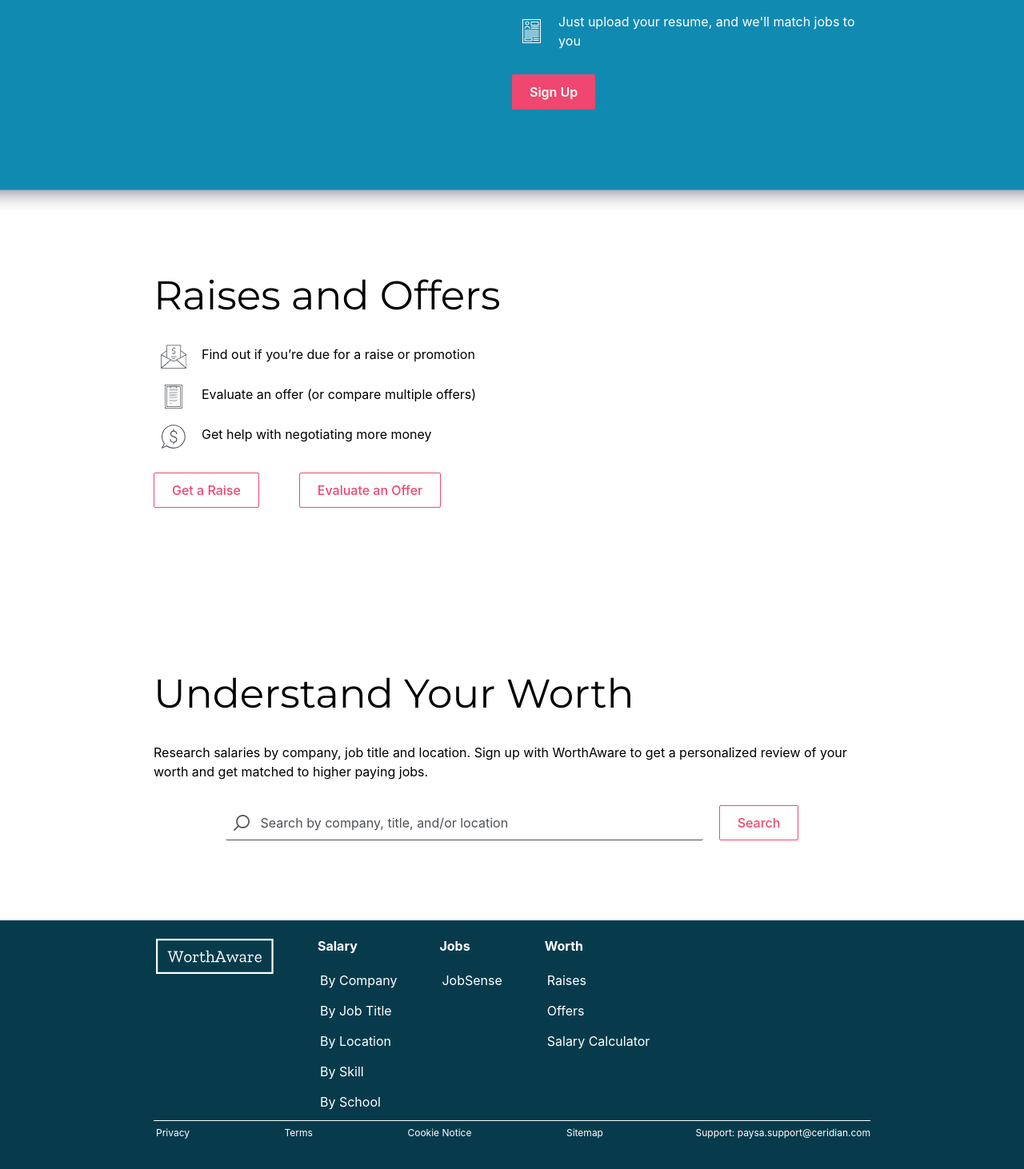
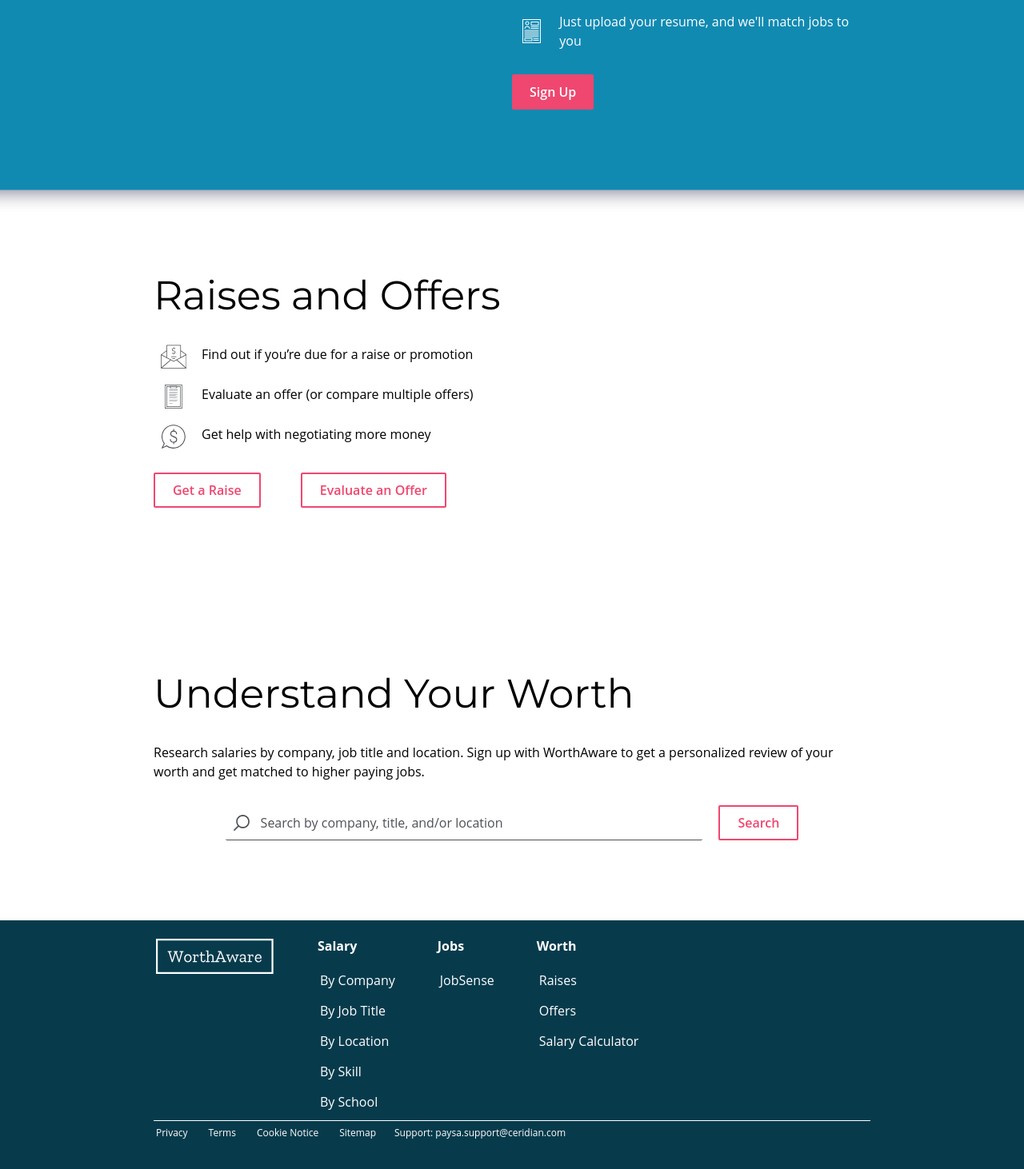
Before and after one commit to pay-lens/web, a Next.js app: page / in a window 1280 px wide. Shown: the part 1920-3382 px from the top of the page at 80% size. Built offline with nearby package versions, Linux system fonts and the light colour scheme.

Commit message:
style buttons

```diff
--- a/src/components/Button/Button.js
+++ b/src/components/Button/Button.js
@@ -6,28 +6,43 @@ import colors from '../../styles/colorPalette';
 
 const ButtonBase = styled.button`
   border-radius: 2px;
-  font-weight: 500;
+  cursor: pointer;
+  font-weight: 600;
   height: ${pxToEm(44)};
   padding: 0 ${pxToEm(22)};
+  transition: background 0.3s ease, box-shadow 0.3s ease;
+
+  :hover {
+    box-shadow: 0px 2px 4px -1px rgb(0 0 0 / 20%), 0px 4px 5px 0px rgb(0 0 0 / 14%), 0px 1px 10px 0px rgb(0 0 0 / 12%);
+  }
 `;
 
 const PrimaryButton = styled(ButtonBase)`
-  background: ${colors.paradisePink.hex};
+  background: ${colors.pink.hex};
   border: none;
   color: ${colors.white.hex};
-  font-weight: 600;
+
+  :hover {
+    background: rgba(${colors.pink.rgb}, 0.9);
+  }
 `;
 
 const SecondaryButton = styled(ButtonBase)`
   background: transparent;
-  border: 1px solid ${colors.paradisePink.hex};
-  color: ${colors.paradisePink.hex};
+  border: 2px solid ${colors.pink.hex};
+  color: ${colors.pink.hex};
 `;
 
 const TertiaryButton = styled(ButtonBase)`
   background: transparent;
   border: none;
   color: ${colors.white.hex};
+  font-weight: 500;
+
+  :hover {
+    box-shadow: none;
+    background: rgba(${colors.black.rgb}, 0.25);
+  }
 `;
 
 const Button = ({ color, size, variant, ...rest }) => {
--- a/src/components/GlobalFooter/GlobalFooter.js
+++ b/src/components/GlobalFooter/GlobalFooter.js
@@ -7,7 +7,7 @@ import { pxToEm } from '../../styles/utils/converters';
 import colors from '../../styles/colorPalette';
 
 const Footer = styled.footer`
-  background: ${colors.midnightGreenEagle.hex};
+  background: ${colors.teal.hex};
   color: ${colors.white.hex};
   display: grid;
   grid-template-areas:
@@ -85,7 +85,10 @@ const NoticeList = styled.ul`
   display: flex;
   font-size: ${pxToEm(12)};
   grid-area: privacy;
-  justify-content: space-between;
+
+  li:not(:first-child) {
+    margin-left: ${pxToEm(20)};
+  }
 
   @media only screen and (max-width: 700px) {
     align-content: flex-start;
--- a/src/components/GlobalHeader/GlobalHeader.js
+++ b/src/components/GlobalHeader/GlobalHeader.js
@@ -11,7 +11,7 @@ import colors from '../../styles/colorPalette';
 const Header = styled.header`
   align-content: center;
   align-items: center;
-  background: ${colors.midnightGreenEagle.hex};
+  background: ${colors.teal.hex};
   display: flex;
   height: ${pxToEm(50)};
   justify-content: space-between;
--- a/src/pages/Landing/Landing.js
+++ b/src/pages/Landing/Landing.js
@@ -67,7 +67,7 @@ const Cta = styled(Section)`
   }
 
   ::after {
-    background: ${colors.midnightGreenEagle.hex};
+    background: ${colors.teal.hex};
     box-shadow: 0 2px 15px 1px rgba(${colors.black.rgb}, 0.5);
     content: "";
     height: 115%;
@@ -90,7 +90,7 @@ const JobSenseSection = styled(Section)`
   position: relative;
 
   ::after {
-    background: ${colors.blueNcs.hex};
+    background: ${colors.blue.hex};
     box-shadow: 0 2px 15px 1px rgba(${colors.black.rgb}, 0.5);
     content: "";
     height: 200%;
--- a/src/styles/base.css
+++ b/src/styles/base.css
@@ -6,16 +6,6 @@ body {
 
 body {
   margin: 0;
-  font-family: -apple-system, BlinkMacSystemFont, 'Segoe UI', 'Roboto', 'Oxygen',
-    'Ubuntu', 'Cantarell', 'Fira Sans', 'Droid Sans', 'Helvetica Neue',
-    sans-serif;
-  -webkit-font-smoothing: antialiased;
-  -moz-osx-font-smoothing: grayscale;
-}
-
-code {
-  font-family: source-code-pro, Menlo, Monaco, Consolas, 'Courier New',
-    monospace;
 }
 
 ul {
--- a/src/styles/colorPalette.js
+++ b/src/styles/colorPalette.js
@@ -1,21 +1,21 @@
 const colors = {
-  paradisePink: {
+  pink: {
     hex: '#EF476F',
     rgb: '239, 71, 111',
   },
-  orangeYellow: {
+  yellow: {
     hex: '#FFD166',
     rgb: '255, 209, 102',
   },
-  carribeanGreen: {
+  green: {
     hex: '#06D6A0',
     rgb: '6, 214, 160',
   },
-  blueNcs: {
+  blue: {
     hex: '#118AB2',
     rgb: '17, 138, 178',
   },
-  midnightGreenEagle: {
+  teal: {
     hex: '#073B4C',
     rgb: '7, 59, 76',
   },
--- a/src/styles/helpers/typography.css
+++ b/src/styles/helpers/typography.css
@@ -4,8 +4,12 @@
 @import url("https://fonts.googleapis.com/css?family=Montserrat|Roboto&display=swap");
 
 html,
+body,
 .font-family--body {
-  font-family: "Open Sans", "Roboto", "Franklin Gothic Medium", Tahoma, Helvetica, Arial, sans-serif;
+  font-family: "Open Sans", -apple-system, BlinkMacSystemFont, "Segoe UI", "Roboto", "Oxygen", "Ubuntu", "Cantarell", "Fira Sans", "Droid Sans", "Helvetica Neue", Arial, sans-serif;
+
+  -webkit-font-smoothing: antialiased;
+  -moz-osx-font-smoothing: grayscale;
 }
 
 h1,
@@ -15,7 +19,7 @@ h4,
 h5,
 h6,
 .font-family--title {
-  font-family: "Quicksand", "Montserrat", "Roboto", "Franklin Gothic Medium", Tahoma, Helvetica, Arial, sans-serif;
+  font-family: "Quicksand", "Montserrat", -apple-system, BlinkMacSystemFont, "Segoe UI", "Roboto", "Oxygen", "Ubuntu", "Cantarell", "Fira Sans", "Droid Sans", "Helvetica Neue", Arial, sans-serif;
   font-weight: 400;
   /* normal */
   margin: 0;
@@ -82,7 +86,7 @@ caption,
 
 .font-family--mono,
 code {
-  font-family: "Fira Code", Consolas, "Andale Mono WT", "Andale Mono", "Lucida Console", "Lucida Sans Typewriter", "DejaVu Sans Mono", "Bitstream Vera Sans Mono", "Liberation Mono", "Nimbus Mono L", Monaco, "Courier New", Courier, monospace;
+  font-family: "Fira Code", source-code-pro, Consolas, "Andale Mono WT", "Andale Mono", "Lucida Console", "Lucida Sans Typewriter", "DejaVu Sans Mono", "Bitstream Vera Sans Mono", "Liberation Mono", "Nimbus Mono L", Monaco, "Courier New", Courier, monospace;
 }
 
 p+p {
```
